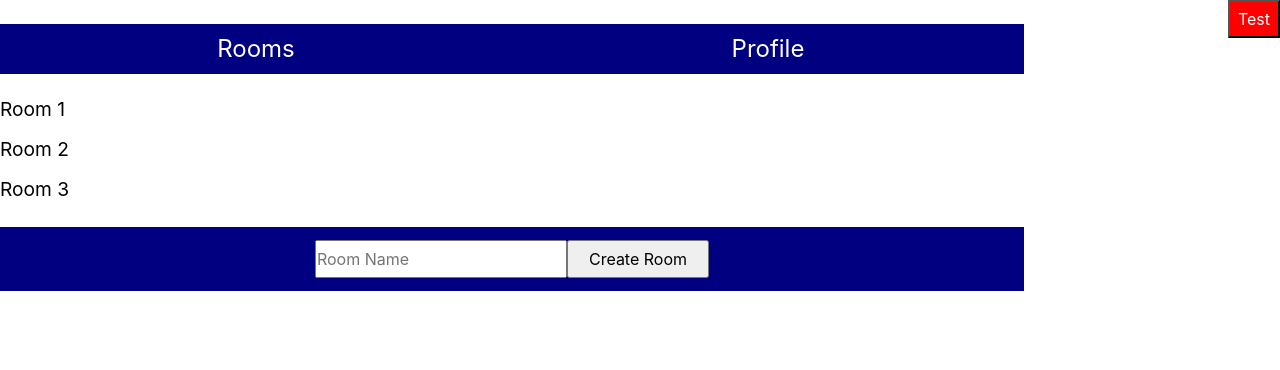
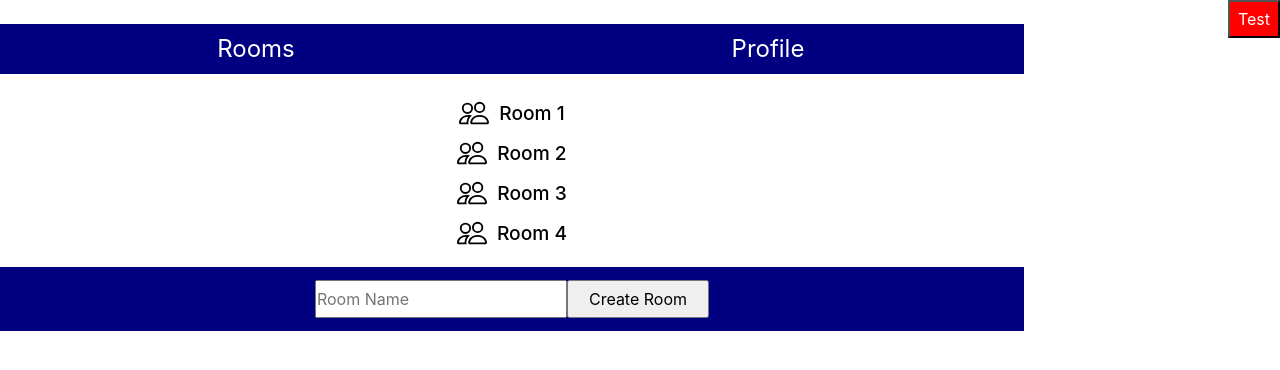
Before and after one commit to allennguyen01/chat-app, a website: page client/index.html in a window 1280 px wide. Both pictures are taken after a click on the link "Rooms". Drawn offline with Linux system fonts and the light colour scheme.

Commit message:
A2.6 Provide the model for each of the views

```diff
--- a/client/app.js
+++ b/client/app.js
@@ -1,8 +1,9 @@
-cpen322.setDefault("image", "assets/everyone-icon.png");
+cpen322.setDefault("image", "assets/people.svg");
 cpen322.setDefault("testRoomId", "room-1");
 
 function main() {
-	const lobbyView = new LobbyView();
+	const lobby = new Lobby();
+	const lobbyView = new LobbyView(lobby);
 	const chatView = new ChatView();
 	const profileView = new ProfileView();
 
@@ -28,13 +29,13 @@ function main() {
 	renderRoute();
 	window.addEventListener("popstate", renderRoute);
 
-	cpen322.export(arguments.callee, { renderRoute, lobbyView, chatView, profileView });
+	cpen322.export(arguments.callee, { renderRoute, lobbyView, chatView, profileView, lobby });
 }
 
 window.addEventListener("load", main);
 
 class Room {
-	constructor(id, name, image = "assets/everyone-icon.png", messages = []) {
+	constructor(id, name, image = "assets/people.svg", messages = []) {
 		this.id = id;
 		this.name = name;
 		this.image = image;
@@ -51,10 +52,10 @@ class Room {
 class Lobby {
 	constructor() {
 		this.rooms = {
-			"room-1": new Room("room-1", "One"),
-			"room-2": new Room("room-2", "Two"),
-			"room-3": new Room("room-3", "Three"),
-			"room-4": new Room("room-4", "Four"),
+			"room-1": new Room("room-1", "Room 1"),
+			"room-2": new Room("room-2", "Room 2"),
+			"room-3": new Room("room-3", "Room 3"),
+			"room-4": new Room("room-4", "Room 4"),
 		};
 	}
 
@@ -64,13 +65,14 @@ class Lobby {
 		}
 	}
 
-	addRoom(id, name, image, messages) {
+	addRoom(id, name, image = "assets/people.svg", messages = []) {
 		this.rooms[id] = new Room(id, name, image, messages);
 	}
 }
 
 class LobbyView {
-	constructor() {
+	constructor(lobby) {
+		this.lobby = lobby;
 		this.elem = createDOM(
 			`<div class="content">
         <ul class="room-list">
@@ -87,6 +89,24 @@ class LobbyView {
 		this.listElem = this.elem.querySelector("ul.room-list");
 		this.inputElem = this.elem.querySelector("div.page-control input");
 		this.buttonElem = this.elem.querySelector("div.page-control button");
+
+		this.buttonElem.addEventListener("click", () => {
+			const id = `room-${Object.keys(this.lobby).length + 1}`;
+			const name = this.inputElem.value;
+			this.lobby.addRoom(id, name);
+			this.inputElem.value = "";
+		});
+
+		this.redrawList();
+	}
+
+	redrawList() {
+		emptyDOM(this.listElem);
+		for (const id in this.lobby.rooms) {
+			const room = this.lobby.rooms[id];
+			const roomDOM = createDOM(`<li><img src=${room.image}><a href="#/chat/${room.id}">${room.name}</a></li>`);
+			this.listElem.appendChild(roomDOM);
+		}
 	}
 }
 
--- a/client/style.css
+++ b/client/style.css
@@ -57,11 +57,25 @@ ul {
 	align-items: center;
 	justify-content: space-between;
 	gap: 10px;
+	padding: 0 20px;
 }
 
 .room-list > li {
 	height: 30px;
 	width: 100%;
+	display: flex;
+	justify-content: center;
+	font-weight: 500;
+}
+
+.room-list img {
+	width: 30px;
+}
+
+.room-list li {
+	display: flex;
+	align-items: center;
+	gap: 10px;
 }
 
 .page-control button {
```
Also changed, not shown: client/assets/people.svg (added).
